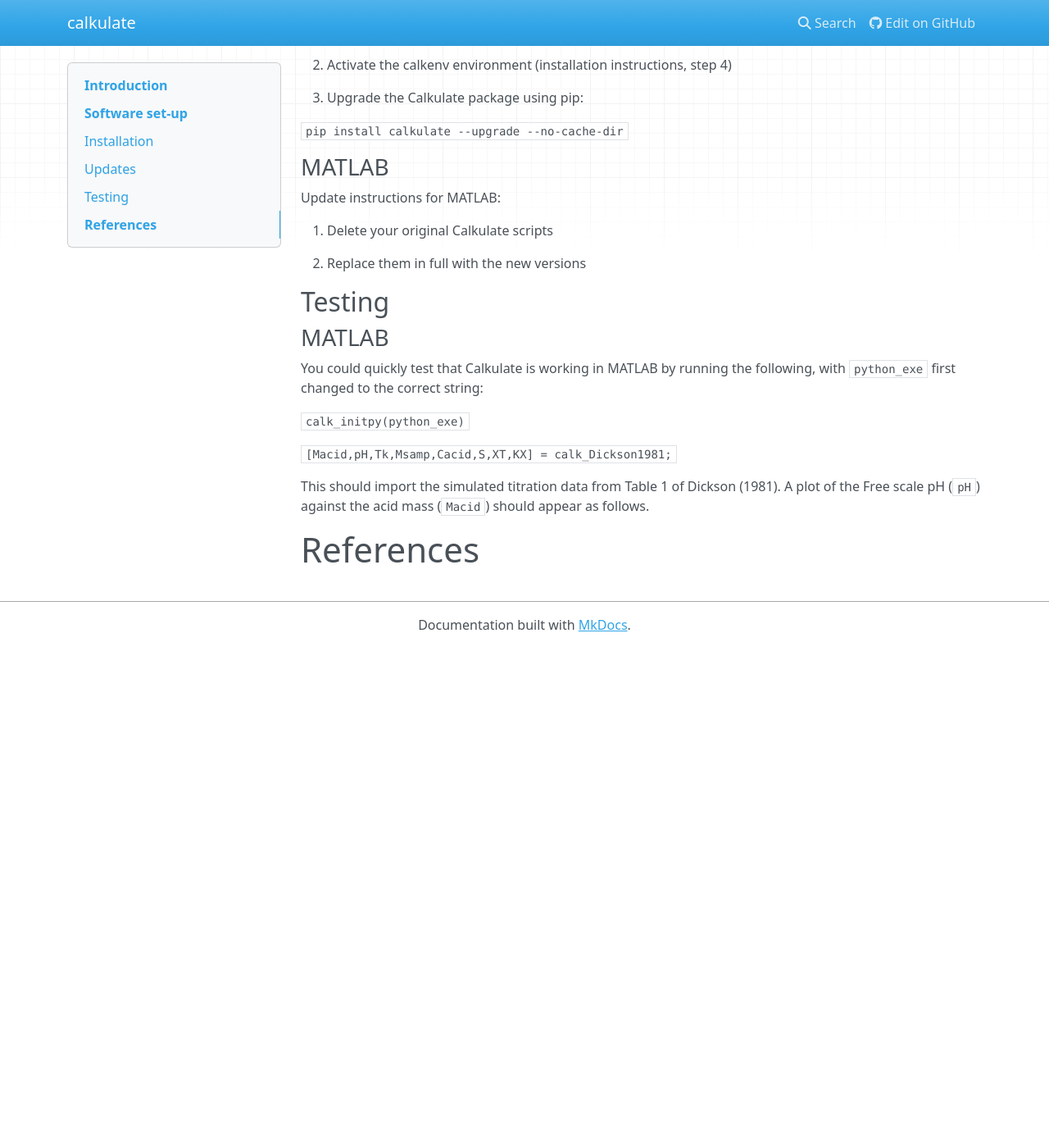
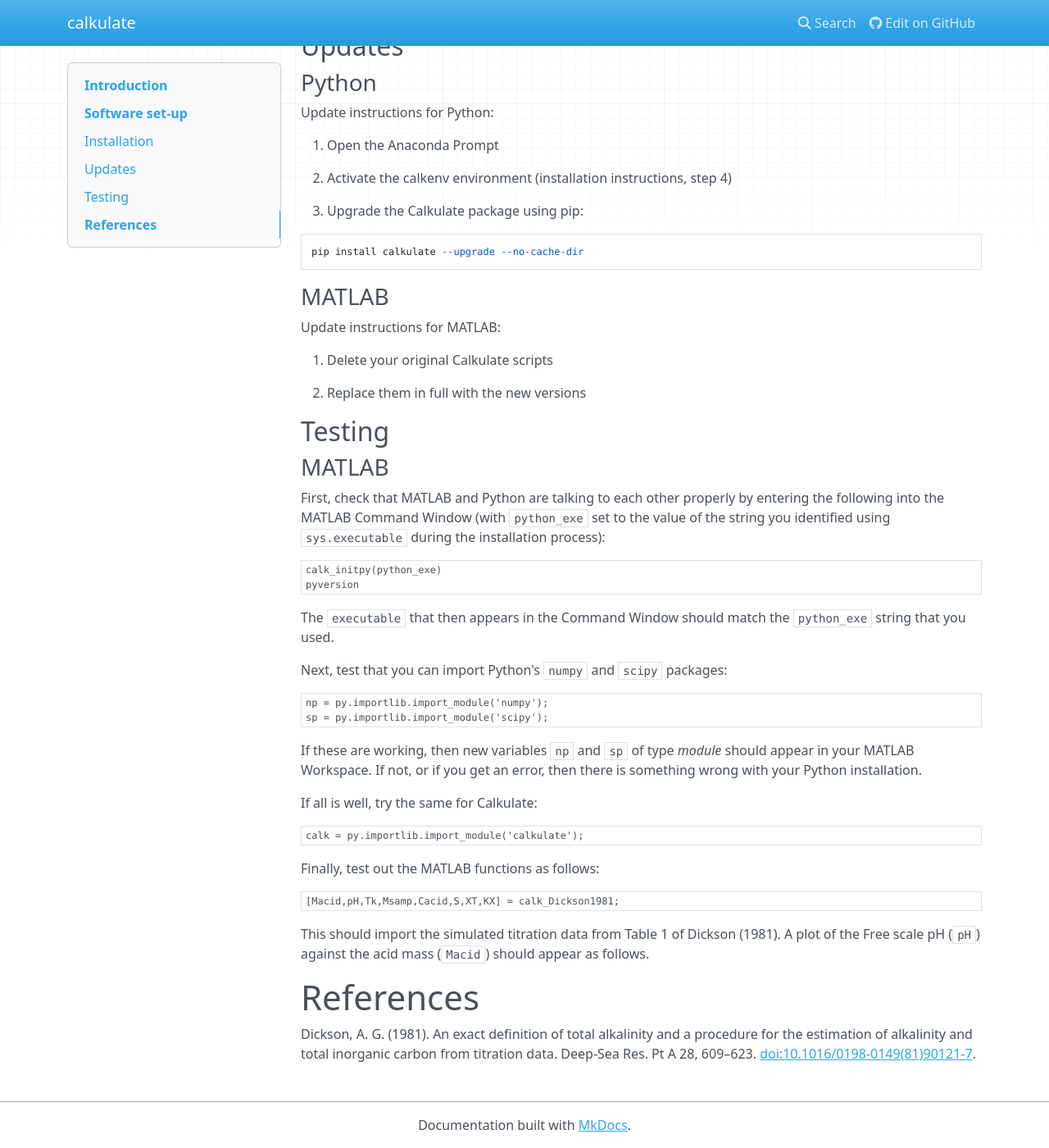
Before and after one commit to mvdh7/calkulate, an MkDocs documentation site: the page built from docs/index.md, in a window 1280 px wide and 1400 px high, scrolled down 1612 px. Shown: the whole window at 82% size. Built offline with MkDocs 1.6.1, drawn with Linux system fonts in a browser that asks for light colours; nearby versions of some CDN libraries; before the commit the page ends 2402 px from its top, so only the background shows below that; some of the changed text lies outside the part shown.

````diff
--- a/docs/index.md
+++ b/docs/index.md
@@ -12,45 +12,60 @@ Installation instructions for Python (steps 1 to 6) and MATLAB (1 to end):
 
   3. Create a new Python 3.6 environment by entering the following:
 
-  `conda create -n calkenv python=3.6 numpy=1.15 scipy=1.1`
+```
+conda create -n calkenv python=3.6 numpy scipy
+```
 
   4. Activate the new environment
 
   Mac/Linux:
 
-  `source activate calkenv`
+```
+source activate calkenv
+```
 
   Windows:
 
-  `activate calkenv`
+```
+activate calkenv
+```
 
-  You should now see the environment's name (i.e `calkenv`) appear in brackets at the start of each line in the Anaconda Prompt/Terminal
+  You should now see the environment's name (i.e. `calkenv`) appear in brackets at the start of each line in the Anaconda Prompt/Terminal
 
   5. Install the Calkulate package into the environment using pip:
 
-  `pip install calkulate`
+```
+pip install calkulate
+```
 
   6. You should now be able to use Calkulate in this Python environment. If you wish to also use Calkulate in MATLAB, continue to step 7 onwards
 
   7. Still within the Anaconda Prompt/Terminal (making sure that the calkenv environment is active), run Python:
 
-  `python`
+```
+python
+```
 
   8. Find the location of this environment's Python executable by entering the following 2 lines:
 
-  `from sys import executable`
-
-  `print(executable)`
+```python
+from sys import executable
+print(executable)
+```
 
   9. Copy the string that appears. It should look something like:
 
-  `C:\Users\username\anaconda\Anaconda3\envs\calkenv\python.exe`
+```python
+C:\Users\username\anaconda\Anaconda3\envs\calkenv\python.exe
+```
 
   This string is the value for the `python_exe` variable that goes into the MATLAB function `calk_initpy()`
 
   10. Exit python
 
-  `exit()`
+```python
+exit()
+```
 
   11. Download the MATLAB function wrappers (LINK). These are a set a functions that make it easier for you to use some parts of Calkulate within MATLAB, although they are just for convenience -- it's possible to use the entire program without them.
 
@@ -70,7 +85,9 @@ Update instructions for Python:
 
   3. Upgrade the Calkulate package using pip:
 
-  `pip install calkulate --upgrade --no-cache-dir`
+```
+pip install calkulate --upgrade --no-cache-dir
+```
 
 ### MATLAB
 
@@ -84,12 +101,38 @@ Update instructions for MATLAB:
 
 ### MATLAB
 
-You could quickly test that Calkulate is working in MATLAB by running the following, with `python_exe` first changed to the correct string:
+First, check that MATLAB and Python are talking to each other properly by entering the following into the MATLAB Command Window (with `python_exe` set to the value of the string you identified using `sys.executable` during the installation process):
 
-`calk_initpy(python_exe)`
+```matlab
+calk_initpy(python_exe)
+pyversion
+```
 
-`[Macid,pH,Tk,Msamp,Cacid,S,XT,KX] = calk_Dickson1981;`
+The `executable` that then appears in the Command Window should match the `python_exe` string that you used.
+
+Next, test that you can import Python's `numpy` and `scipy` packages:
+
+```matlab
+np = py.importlib.import_module('numpy');
+sp = py.importlib.import_module('scipy');
+```
+
+If these are working, then new variables `np` and `sp` of type *module* should appear in your MATLAB Workspace. If not, or if you get an error, then there is something wrong with your Python installation.
+
+If all is well, try the same for Calkulate:
+
+```matlab
+calk = py.importlib.import_module('calkulate');
+```
+
+Finally, test out the MATLAB functions as follows:
+
+```matlab
+[Macid,pH,Tk,Msamp,Cacid,S,XT,KX] = calk_Dickson1981;
+```
 
 This should import the simulated titration data from Table 1 of Dickson (1981). A plot of the Free scale pH (`pH`) against the acid mass (`Macid`) should appear as follows.
 
 # References
+
+Dickson, A. G. (1981). An exact definition of total alkalinity and a procedure for the estimation of alkalinity and total inorganic carbon from titration data. Deep-Sea Res. Pt A 28, 609–623. <a href="https://doi.org/10.1016/0198-0149(81)90121-7">doi:10.1016/0198-0149(81)90121-7</a>.
````
